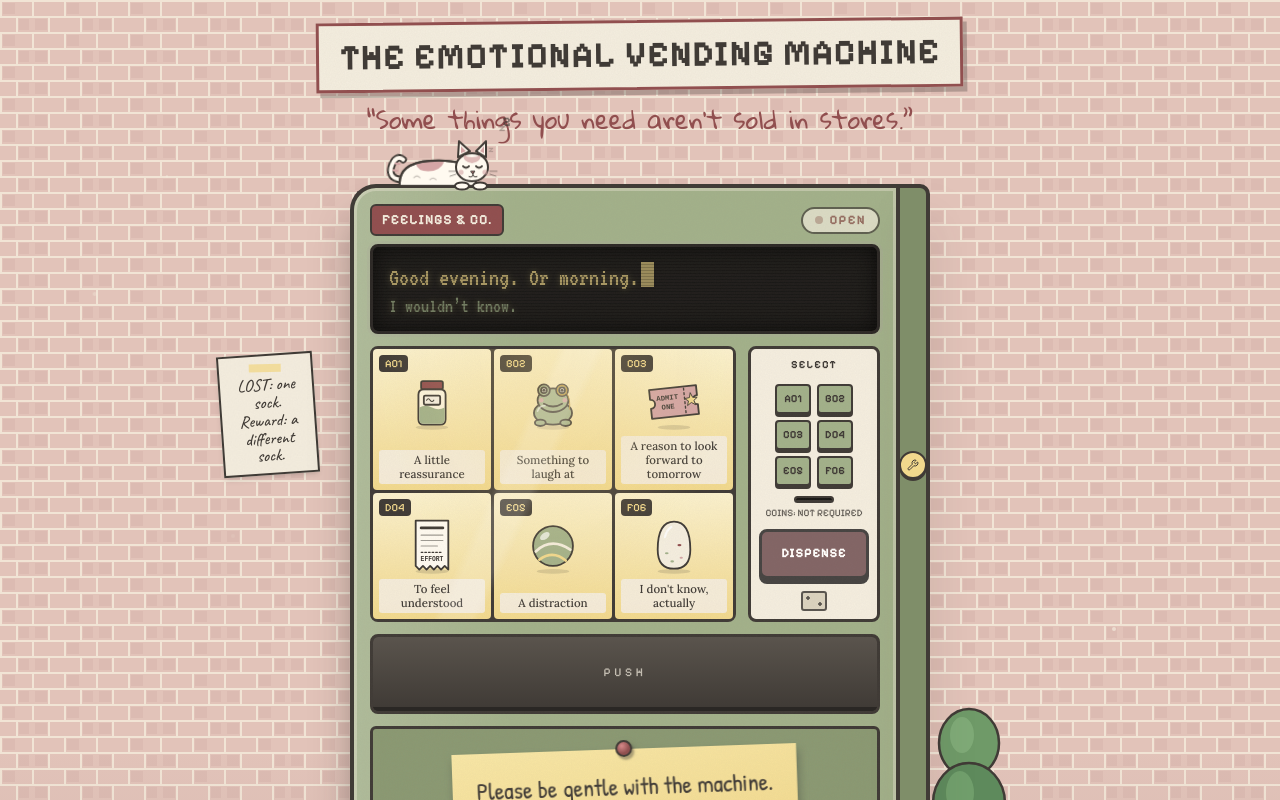
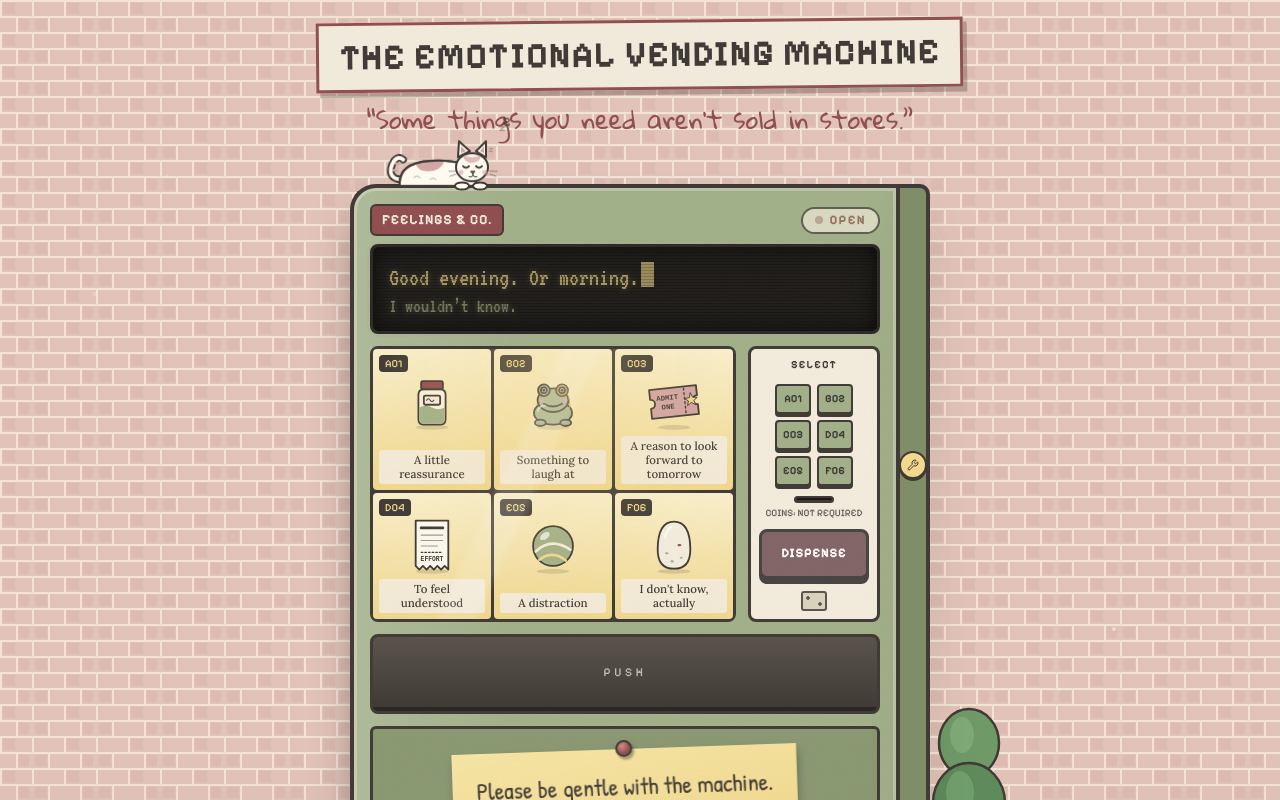
Before and after one commit to camilledaisy/vendingmachine, a React (Vite) app: page / in a window 1280 px wide. Shown: the top 800 px of the page. Built offline with nearby package versions, Linux system fonts and the light colour scheme.

Commit message:
Remove the lost-sock flyer
Co-Authored-By: Claude Sonnet 5.5 <noreply@anthropic.com>
Claude-Session: https://claude.ai/code/session_017PaBnN8AfWxPJyBcQfRLgQ

```diff
--- a/src/App.tsx
+++ b/src/App.tsx
@@ -9,7 +9,7 @@ import { CollectionShelf } from './components/CollectionShelf'
 import { MaintenanceLog } from './components/MaintenanceLog'
 import { ReceiptGenerator } from './components/ReceiptGenerator'
 import { HatchNote } from './components/HatchNote'
-import { Flyer, Topiary } from './components/Scenery'
+import { Topiary } from './components/Scenery'
 
 type Panel = 'shelf' | 'log' | 'hatch' | 'receipt' | null
 
@@ -62,9 +62,6 @@ export default function App() {
           <div className="relative mx-auto max-w-[580px]">
             <div className="absolute -right-[84px] bottom-0 hidden lg:block" aria-hidden>
               <Topiary />
-            </div>
-            <div className="absolute -left-[130px] top-[170px] hidden lg:block">
-              <Flyer />
             </div>
             <VendingMachine
               owned={saved.owned}
--- a/src/components/Scenery.tsx
+++ b/src/components/Scenery.tsx
@@ -60,12 +60,3 @@ export const Topiary = () => (
     </g>
   </svg>
 )
-
-export const Flyer = () => (
-  <div className="paper w-[96px] rotate-[-4deg] border-2 border-charcoal p-2 text-center font-hand text-[17px] leading-[1.05] text-charcoal shadow-md" aria-hidden>
-    <span className="mx-auto mb-1 block h-2 w-8 rotate-3 bg-butter/80" />
-    LOST: one sock.
-    <br />
-    Reward: a different sock.
-  </div>
-)
```
